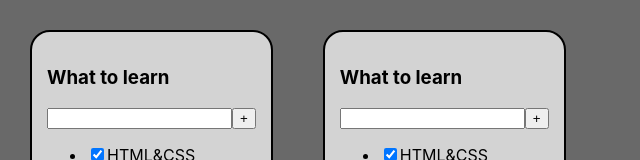
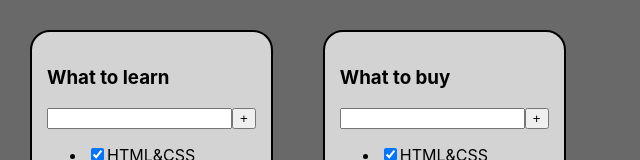
Before and after one commit to ArtyomKub/trello-system, a React (Create React App) app: page / in a window 1280 px wide. Shown: the top 160 px of the page, without its empty margins (0-640 px from the left). Built offline with nearby package versions, Linux system fonts and the light colour scheme.

Commit message:
Add typing (props) in TodoList.tsx (title: string)

```diff
--- a/src/TodoList.tsx
+++ b/src/TodoList.tsx
@@ -1,9 +1,14 @@
 import React from 'react';
 
-export const TodoList = () => {
+type TodoListProps = {
+    title: string;
+}
+
+
+export const TodoList = (props:TodoListProps) => {
     return (
         <div className="todolist">
-            <h3>What to learn</h3>
+            <h3>{props.title}</h3>
             <div>
                 <input/>
                 <button>+</button>
```
